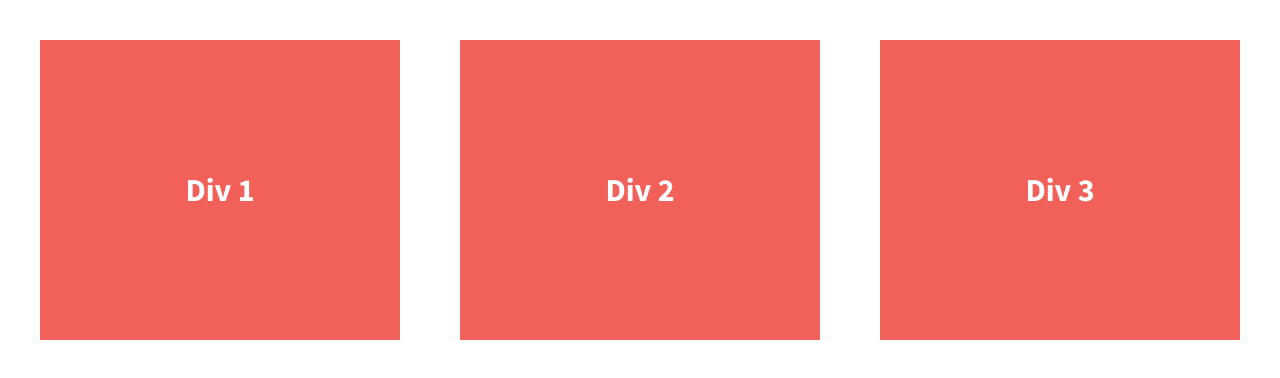
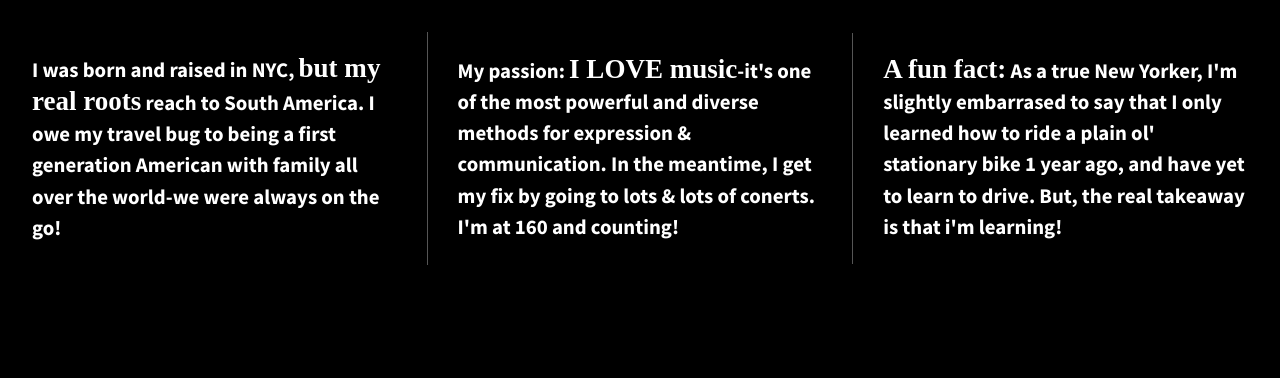
Before and after one commit to AimeeT8/flexbox-grid, a plain HTML site: page index.html in a window 1280 px wide. Drawn offline with nearby package versions, Linux system fonts and the light colour scheme.

Commit message:
added words

```diff
--- a/css/main.css
+++ b/css/main.css
@@ -97,36 +97,50 @@ textarea {
 
 
 html {
-  background-color: #fff;
+  background-color:black;
   height: 100%;
+  width: 100%;
 }
 
 body {
   font-family: 'Source Sans Pro', sans-serif;
+  font-weight: 700;
   padding: 2em;
-  font-size: 1.25em;
+  color: #fff;
   height: 100%;
 }
 
 .wrapper {
   /*add display:flex and set justify-content to space-between*/
-  font-weight: 700;
+  flex-flow: row wrap;
   display: flex;
   justify-content: space-between;
+  align-items: center;
 }
 
 .div-1, .div-2, .div-3 {
   /*give the divs a width of 30%, add display:flex, set justify-content and align-items to center*/
   align-items: center;
-  color: #fff;
+  color:white;
   display: flex;
   width: 30%;
   justify-content: center;
   line-height: 1.5em;
-  font-size: 1.6em;
-  background-color: #f16059;
-  height: 300px;
+  font-size: 1.3em;
+  height: auto;
+
 }
+
+.wrapper span {
+      font-family: 'sans-serif';
+      font-size: 1.3em;
+  }
+
+  .div-1, .div-2 {
+      border-right: 1px solid #555;
+      padding-right: 30px;
+  }
+
 
 
 
--- a/index.html
+++ b/index.html
@@ -23,13 +23,13 @@
 
         <section class="wrapper">
             <div class="div-1">
-                Div 1
+                <p>I was born and raised in NYC, <span>but my real roots</span> reach to South America. I owe my travel bug to being a first generation American with family all over the world-we were always on the go!</p>
             </div>
             <div class="div-2">
-                Div 2
+                <p>My passion: <span>I LOVE music</span>-it's one of the most powerful and diverse methods for expression & communication. In the meantime, I get my fix by going to lots & lots of conerts. I'm at 160 and counting!</p>
             </div>
             <div class="div-3">
-                Div 3
+              <p><span>A fun fact:</span> As a true New Yorker, I'm slightly embarrased to say that I only learned how to ride a plain ol' stationary bike 1 year ago, and have yet to learn to drive. But, the real takeaway is that i'm learning!</p>
             </div>
         </section>
 
```
